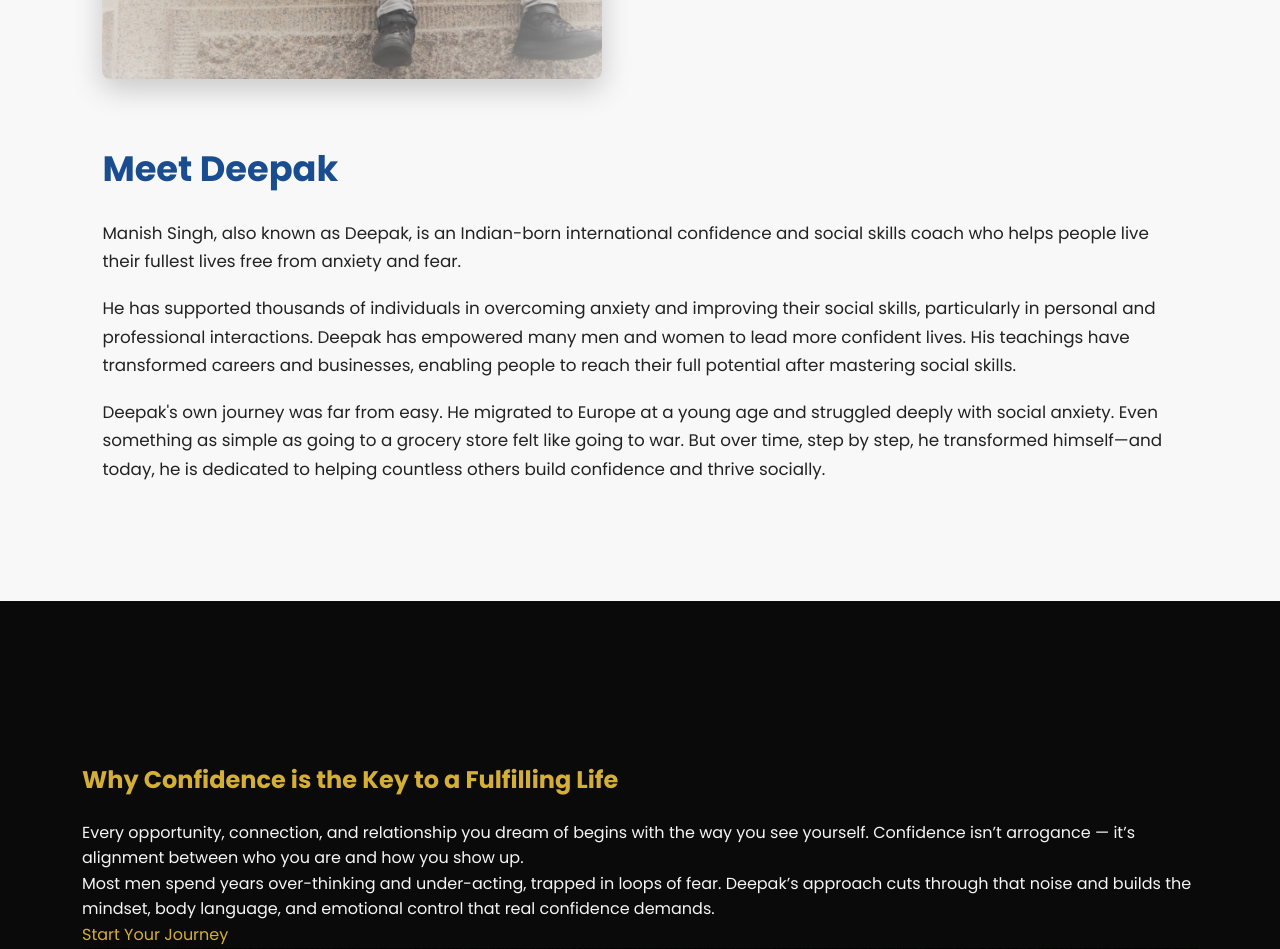
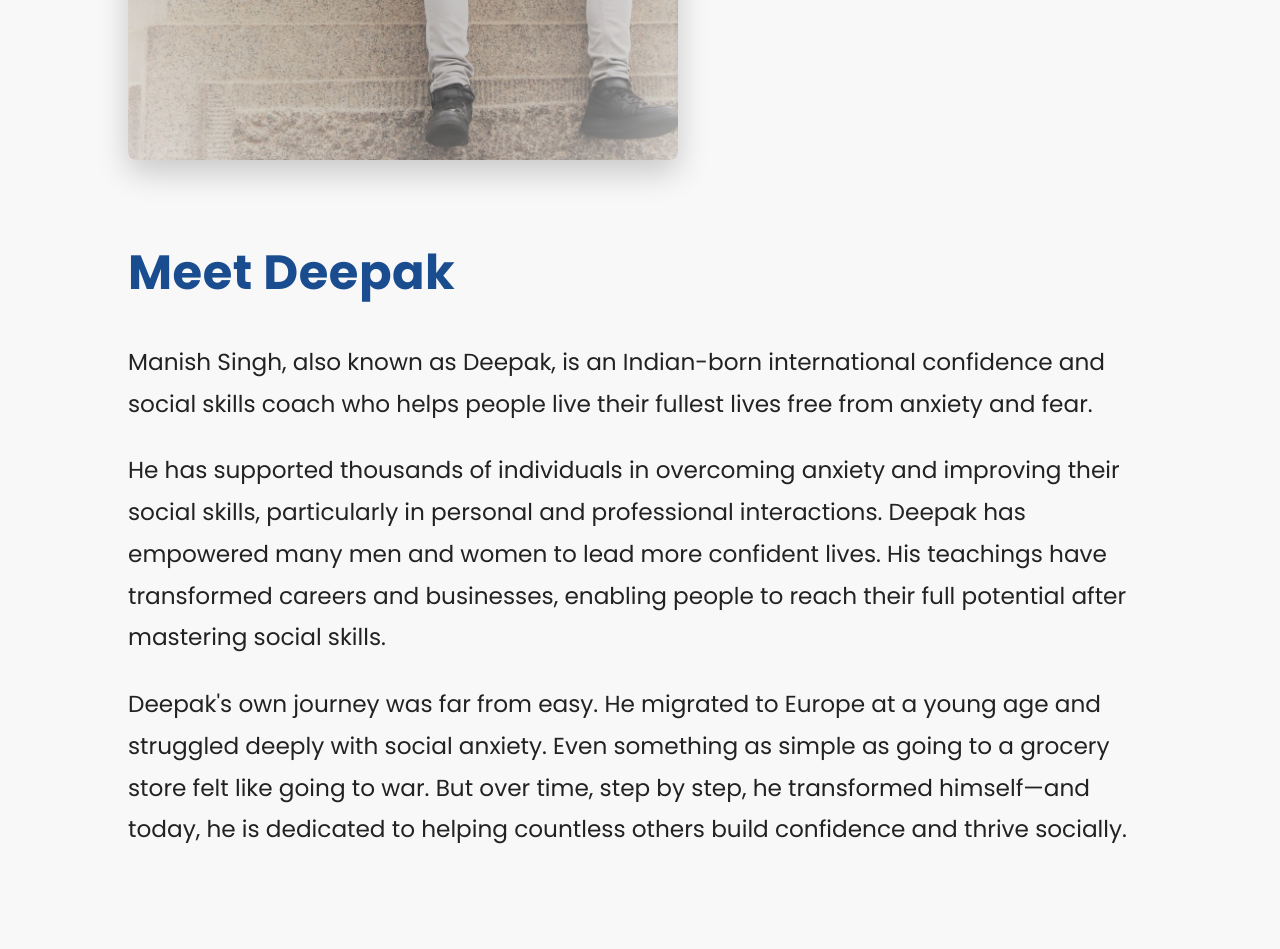
Before and after one commit to deepakselfhelp/realcoachdeepak, a plain HTML site: page index.html in a window 1280 px wide. Shown: the part 1520-2469 px from the top of the page. Drawn offline with Linux system fonts and the light colour scheme.

Commit message:
Update style.css

```diff
--- a/assets/css/style.css
+++ b/assets/css/style.css
@@ -231,12 +231,12 @@ a:hover {
 }
 
 /* ------------------------------
-   ABOUT SECTION (Light Theme)
+   ABOUT SECTION (Light Theme, Enlarged Text)
 --------------------------------*/
 .about {
-  background: #f8f8f8; /* light neutral background */
-  padding: 100px 8%;
-  color: #222; /* dark text */
+  background: #f8f8f8; /* clean light tone */
+  padding: 110px 10%;
+  color: #222;
 }
 
 .about-container {
@@ -244,9 +244,9 @@ a:hover {
   align-items: center;
   justify-content: space-between;
   flex-wrap: wrap;
-  max-width: 1200px;
+  max-width: 1300px;
   margin: 0 auto;
-  gap: 60px;
+  gap: 70px;
 }
 
 .about-img {
@@ -255,30 +255,30 @@ a:hover {
 
 .about-img img {
   width: 100%;
-  max-width: 500px;
+  max-width: 550px;
   border-radius: 8px;
-  box-shadow: 0 10px 30px rgba(0, 0, 0, 0.2);
+  box-shadow: 0 12px 32px rgba(0, 0, 0, 0.2);
   object-fit: cover;
 }
 
 .about-text {
   flex: 1 1 50%;
-  font-size: 1.05rem;
-  line-height: 1.7;
-  color: #333;
+  font-size: 1.45rem;        /* increased ~40% */
+  line-height: 1.8;          /* more breathing room */
+  color: #222;
 }
 
 .about-text h2 {
-  font-size: 2.2rem;
-  color: #1a4d8f; /* elegant blue (you can use var(--gold) if you prefer gold tone) */
-  margin-bottom: 20px;
+  font-size: 3rem;           /* bigger title */
+  color: #1a4d8f;            /* soft professional blue */
+  margin-bottom: 25px;
+  letter-spacing: 0.5px;
 }
 
 .about-text p {
-  margin-bottom: 18px;
+  margin-bottom: 25px;
   color: #222;
 }
-
 @media (max-width: 900px) {
   .about-container {
     flex-direction: column;
@@ -290,14 +290,18 @@ a:hover {
   }
 
   .about-img img {
-    max-width: 360px;
+    max-width: 380px;
+  }
+
+  .about-text {
+    font-size: 1.15rem;     /* still readable on phones */
+    line-height: 1.75;
   }
 
   .about-text h2 {
-    font-size: 1.8rem;
+    font-size: 2.2rem;
   }
 }
-
 
 /* ------------------------------
    CONFIDENCE SECTION
```
